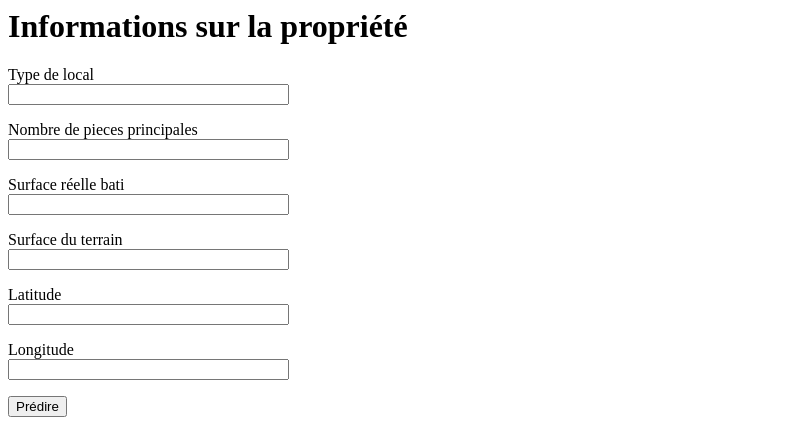
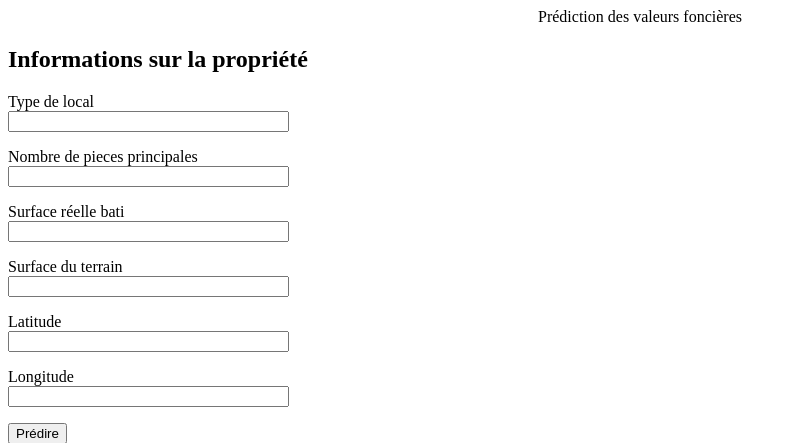
Before and after one commit to stbeau/projet-62-flask-azure, a Flask app: page / in a window 1280 px wide. Shown: the top 443 px of the page, without its empty margins (0-797 px from the left). Run offline with Flask 2, Linux system fonts and the light colour scheme.

Commit message:
Update form_input.html

```diff
--- a/app/templates/form_input.html
+++ b/app/templates/form_input.html
@@ -2,9 +2,10 @@
 
 {% block content %}
 
+ <center>Prédiction des valeurs foncières</center>
 
  <div>
-	<h1>Informations sur la propriété</h1>
+	<h2>Informations sur la propriété</h2>
 
 
     <form action="" method="post" novalidate>
```
